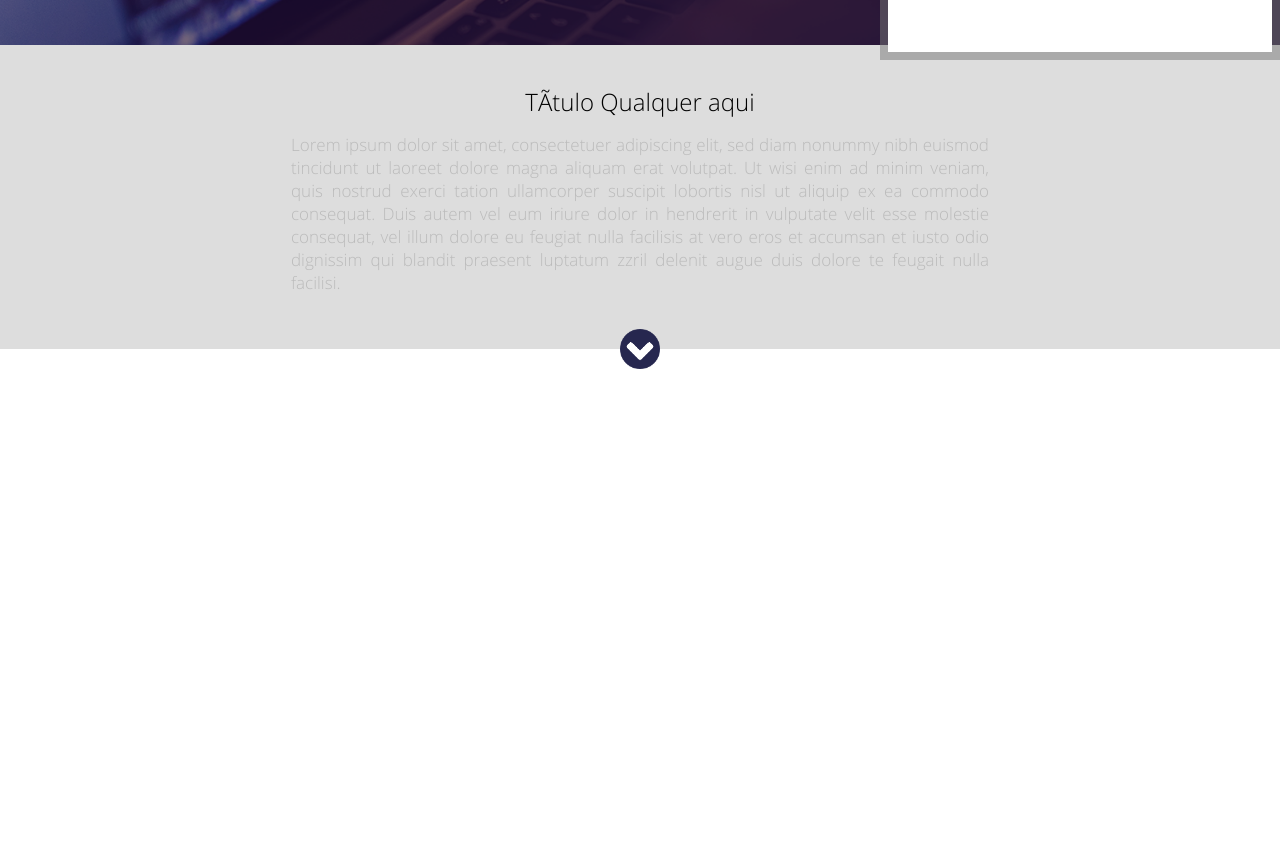
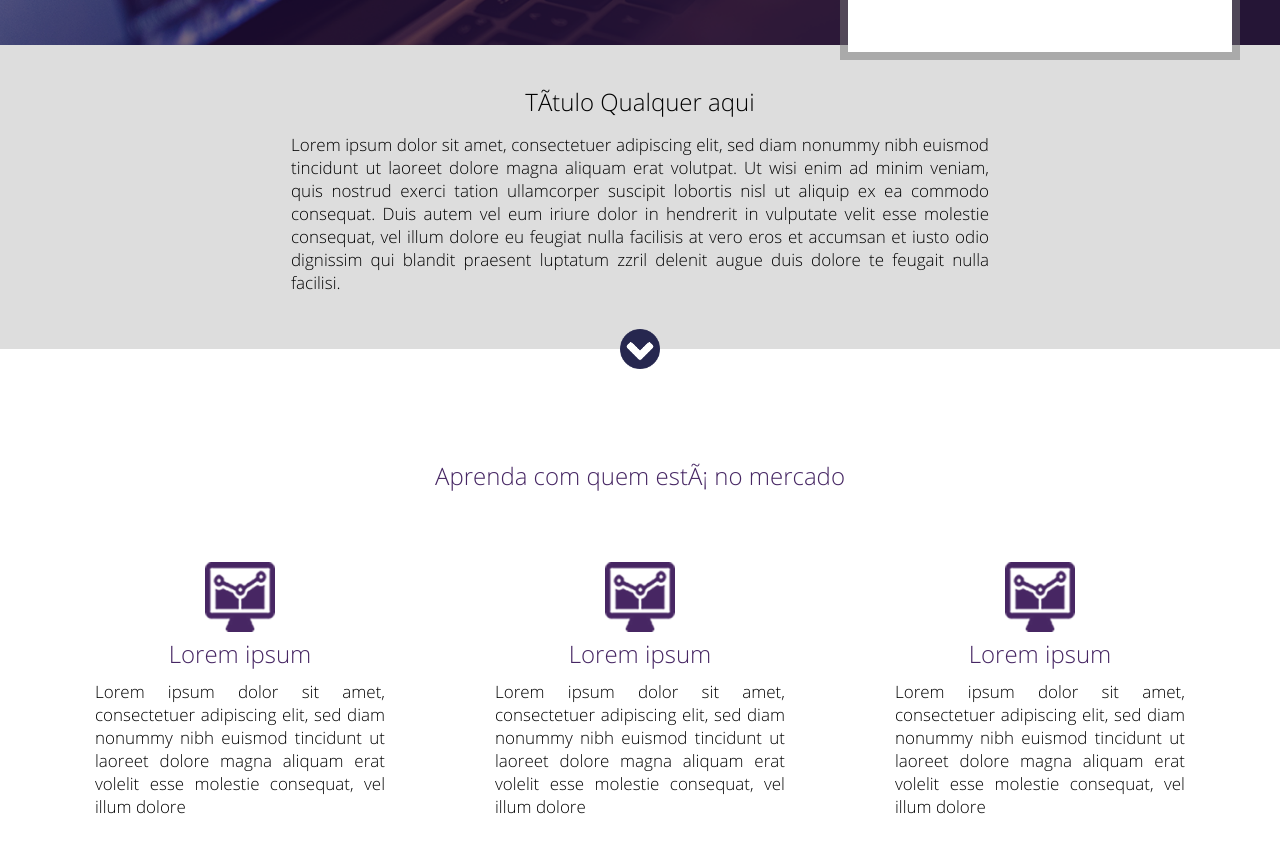
Before and after one commit to alessandra-gracek/curso-webmaster-front-end, a plain HTML site: page Projeto_01/index.html in a window 1280 px wide. Shown: the part 572-1430 px from the top of the page. Before the commit the page ends 941 px from the top, so only its background shows below. Drawn offline with Linux system fonts and the light colour scheme.

Commit message:
Inclusão da sessão 3
Inclusão da sessão 3 - ícones

```diff
--- a/Projeto_01/css/style.css
+++ b/Projeto_01/css/style.css
@@ -17,7 +17,7 @@ html,body{
     background-color: #212343;
 }
 .center{
-    width: 1280px;
+    width: 1200px;
     margin: 0 auto;
 }
 /*
@@ -101,10 +101,10 @@ html,body{
     background-color: #323665;
 }
 .container-list{
-    width: 619px;
+    width: 519px;
     height: 270px;
     background-color:rgba(33,35,67,0.7);
-    margin-top: 40px;
+    margin-top: 100px;
     float: left;
     padding: 30px;
 }
@@ -128,6 +128,7 @@ html,body{
     text-align: justify;
     margin: 15px 0;
     display: inline-block;
+    color: black;
 }
 .arrow{
     width: 40px;
@@ -139,3 +140,34 @@ html,body{
     margin-left: -20px;
     margin-top: -20px;
 }
+.section-1{
+    min-width: 1200px;
+    padding: 90px 0;
+
+}
+.section-1 h2{
+    text-align: center;
+    color: #462663;
+    font-weight: normal;
+}
+.container-section{
+    margin-top: 40px;
+    text-align: center;
+
+}
+.container-single{
+    float: left;
+    width: 33.333%;
+    padding: 30px;
+
+}
+.container-single p{
+    text-align: justify;
+    display: inline-block;
+    padding: 10px 25px;
+    font-weight: normal;
+    color: black;
+}
+.container-single img{
+    width: 70px;
+}
--- a/Projeto_01/index.html
+++ b/Projeto_01/index.html
@@ -68,5 +68,39 @@
         <div class="arrow">
 
         </div><!--arrow-->
+
+        <div class="section-1">
+
+            <div class="center">
+                <h2>Aprenda com quem está no mercado</h2>
+
+                <div class="container-section">
+
+                    <div class="container-single">
+                        <div><img src="images/icon.png" alt="icone de um computador lílas"/></div>
+                        <div class="text-container-single"></div>
+                        <h2>Lorem ipsum</h2>
+                        <p>Lorem ipsum dolor sit amet, consectetuer adipiscing elit, sed diam nonummy nibh euismod tincidunt ut laoreet dolore magna aliquam erat volelit esse molestie consequat, vel illum dolore</p>
+                    </div><!--container-single-->
+
+                    <div class="container-single">
+                        <div><img src="images/icon.png" alt="icone de um computador lílas"/></div>
+                        <div class="text-container-single"></div>
+                        <h2>Lorem ipsum</h2>
+                        <p>Lorem ipsum dolor sit amet, consectetuer adipiscing elit, sed diam nonummy nibh euismod tincidunt ut laoreet dolore magna aliquam erat volelit esse molestie consequat, vel illum dolore</p>
+                    </div><!--container-single-->
+
+                    <div class="container-single">
+                        <div><img src="images/icon.png" alt="icone de um computador lílas"/></div>
+                        <div class="text-container-single"></div>
+                        <h2>Lorem ipsum</h2>
+                        <p>Lorem ipsum dolor sit amet, consectetuer adipiscing elit, sed diam nonummy nibh euismod tincidunt ut laoreet dolore magna aliquam erat volelit esse molestie consequat, vel illum dolore</p>
+                    </div><!--container-single-->
+
+                </div><!--container-3-section-->
+
+            </div><!--center do container-3-->
+
+        </div>
     </body>
 </html>
```
